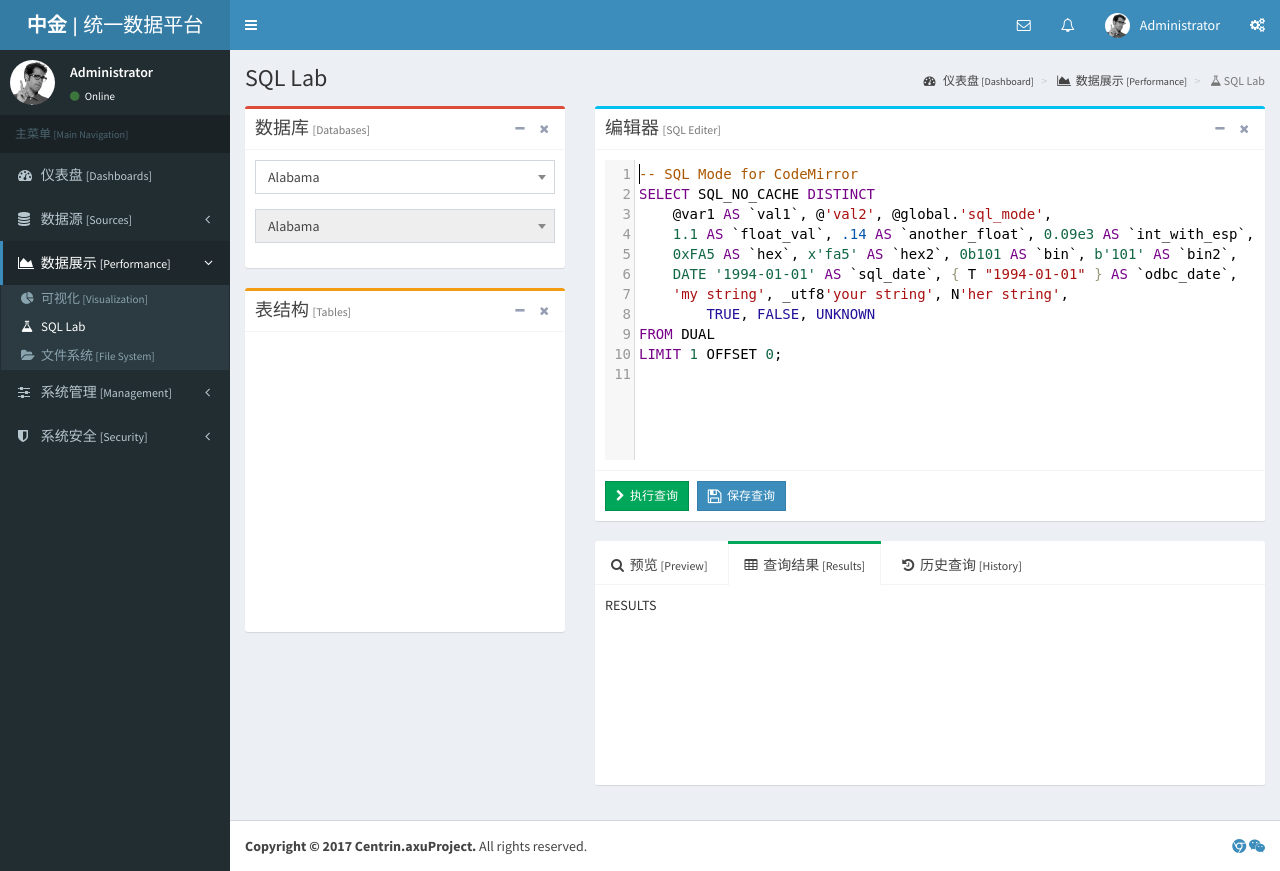
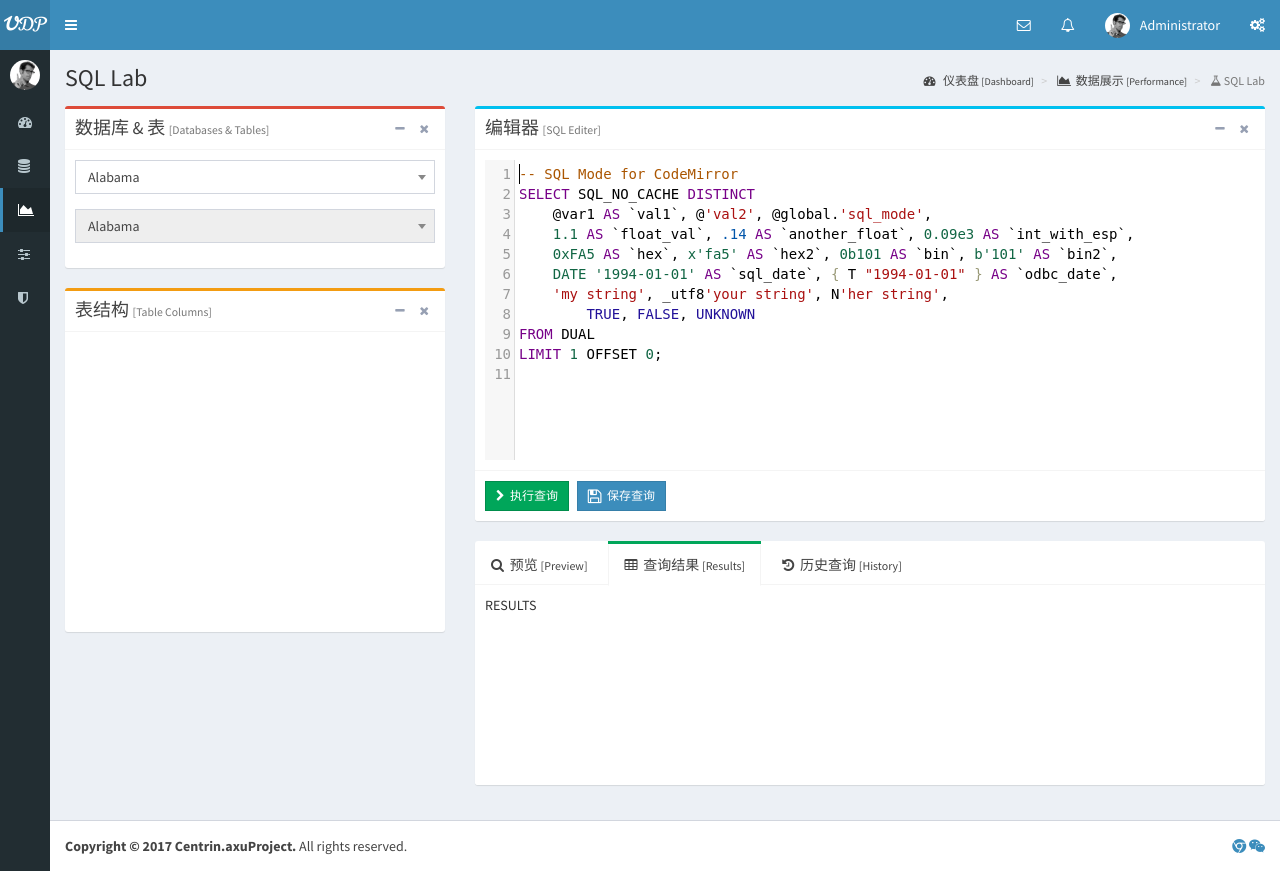
Before and after one commit to axu4github/ceudp, a Django app: page /performance/sql/ in a window 1280 px wide. Run offline with Django 3.2, Linux system fonts and the light colour scheme; some libraries are stand-ins or nearby versions.

Commit message:
修改mini-log样式，修改整体Layout为sidebar-collapse

```diff
--- a/ceudp/templates/ceudp/base.html
+++ b/ceudp/templates/ceudp/base.html
@@ -40,7 +40,7 @@
         {% endblock %}
     </head>
     {% block body %}
-        <body class="hold-transition skin-blue sidebar-mini">
+        <body class="hold-transition skin-blue sidebar-collapse sidebar-mini">
             <div class="wrapper">
                 {% block wrapper %}
                     {% block header %} {% include 'ceudp/header.html' %} {% endblock %}
--- a/ceudp/templates/ceudp/header.html
+++ b/ceudp/templates/ceudp/header.html
@@ -1,4 +1,13 @@
 {% load staticfiles %}
+{% block customize-style %}
+    <link href="https://fonts.googleapis.com/css?family=Norican|Pacifico" rel="stylesheet">
+    <style type="text/css">
+        .main-header .logo .logo-mini {
+            font-family: 'Norican', cursive;
+        }
+    </style>
+{% endblock%}
+
 <header class="main-header">
     <a href="#" class="logo">
         <span class="logo-mini"><b>U</b>DP</span>
--- a/ceudp/templates/ceudp/login.html
+++ b/ceudp/templates/ceudp/login.html
@@ -1,6 +1,6 @@
 {% extends "ceudp/base.html" %}
 {% load staticfiles %}
-{% block customize-styles %}
+{% block customize-style %}
     <style type="text/css">
         body.login-page-body {
             background-image: url('http://wp.widewallpapers.net/4k/computers/servers/2560x1440/datacenter-servers-2560x1440-003.jpg');
--- a/performance/templates/performance/sql_lab.html
+++ b/performance/templates/performance/sql_lab.html
@@ -68,7 +68,7 @@
                     <!-- 数据库&表 -->
                     <div class="box box-danger">
                         <div class="box-header with-border">
-                            <h3 class="box-title">数据库 <small> [Databases]</small> </h3>
+                            <h3 class="box-title">数据库 & 表 <small> [Databases & Tables]</small> </h3>
                             <div class="box-tools pull-right">
                                 <button type="button" class="btn btn-box-tool" data-widget="collapse">
                                     <i class="fa fa-minus"></i>
@@ -107,7 +107,7 @@
                     <!-- 表结构说明 -->
                     <div class="box box-warning">
                         <div class="box-header with-border">
-                            <h3 class="box-title">表结构 <small> [Tables]</small></h3>
+                            <h3 class="box-title">表结构 <small> [Table Columns]</small></h3>
                             <div class="box-tools pull-right">
                                 <button type="button" class="btn btn-box-tool" data-widget="collapse">
                                     <i class="fa fa-minus"></i>
```
